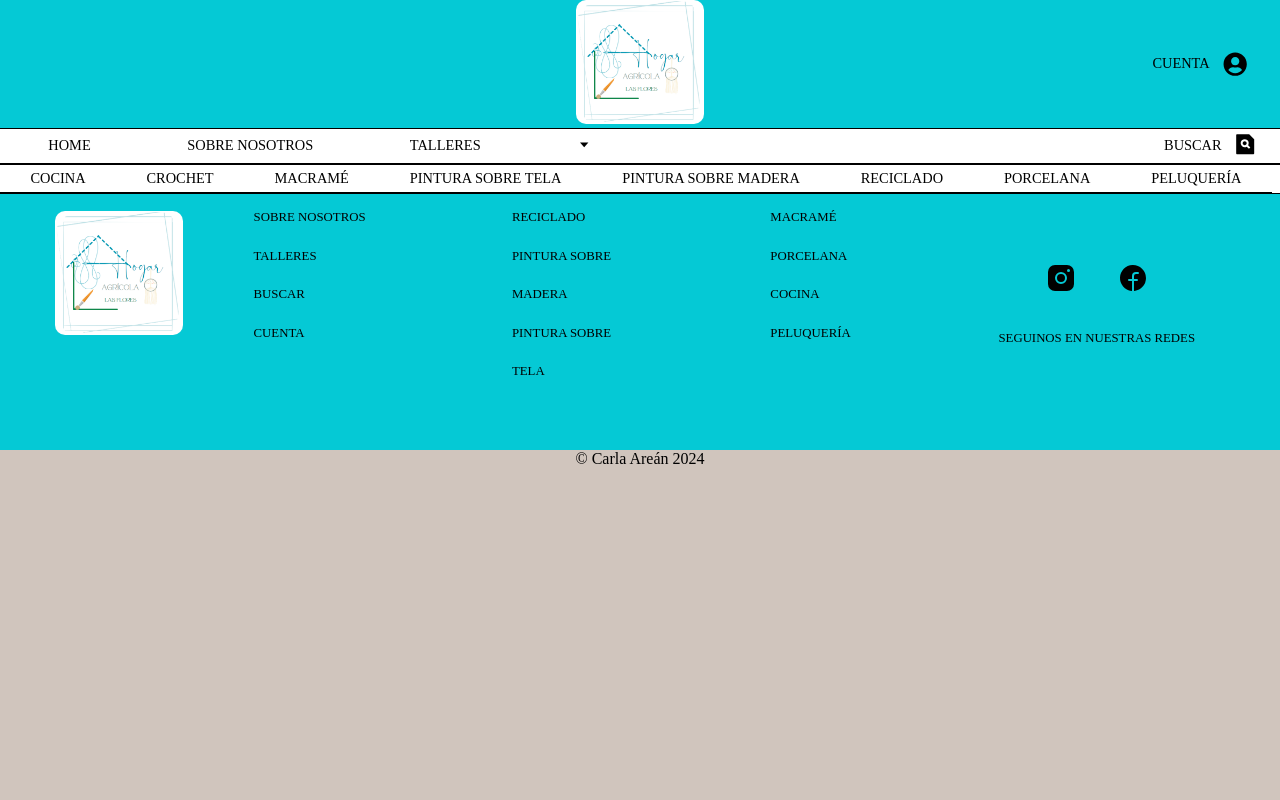
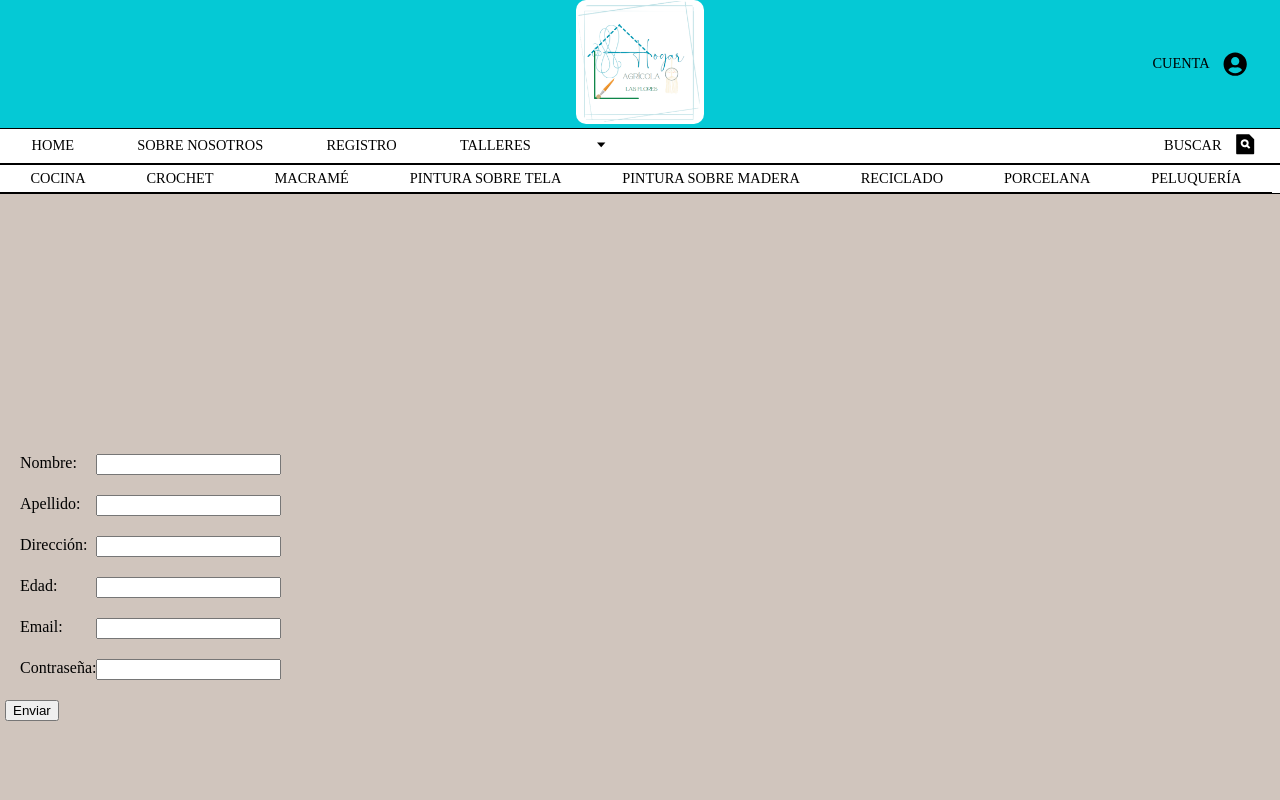
Before and after one commit to carlaarean79/HogarAgricolaReact, a React (Vite) app: page /registro in a window 1280 px wide. Shown: the top 800 px of the page. Built offline with nearby package versions, Linux system fonts and the light colour scheme; no server answers.

Commit message:
registro y v03perfil

```diff
--- a/src/App.jsx
+++ b/src/App.jsx
@@ -5,6 +5,7 @@ import { BrowserRouter, Routes, Route } from 'react-router-dom';
 import Header from './Headear/Header';
 import Macrame from './TallerMacrame/Macrame';
 import Cuenta from './Cuenta/Cuenta';
+import Registro from './Registro/Registro';
 const App = ()=> {
 
   return (
@@ -13,7 +14,7 @@ const App = ()=> {
       <Header />
        <Routes>
         <Route path='/' element={<Home />}/>
-
+        <Route path='registro' element={<Registro />}/>
          <Route path='cuenta' element={<Cuenta />}/>
         <Route path='macrame' element={<Macrame/>}/>
       </Routes>
--- a/src/Headear/Header.jsx
+++ b/src/Headear/Header.jsx
@@ -44,7 +44,7 @@ function Header() {
               <Link to='/'>HOME</Link>
               <Link to='sobreNosotros'>SOBRE NOSOTROS</Link> {/*Agregar un onClick para manejar el menú desplegable de talleres */}
 
-
+              <Link to='registro'>REGISTRO</Link>
                 <Link to='talleres'>TALLERES</Link>
                 <div onClick={toggleTalleresMenu} className="talleres">
                   <BiCaretDown />
--- a/src/Perfil/Perfil.jsx
+++ b/src/Perfil/Perfil.jsx
@@ -5,7 +5,6 @@ import { HiOutlinePencil, HiPlusCircle } from "react-icons/hi2";
 const Perfil = () => {
    const [inputVisible, setInputVisible] = useState(false);
    const [formData, setFormData] = useState({
-    id:"",
     nombre:"",
     apellido:"",
     direccion:"",
@@ -48,7 +47,7 @@ const Perfil = () => {
 
             setInputVisible(false);
          })
-         .catch(error => console.error(error));
+
       } catch (error) {
          console.error('Error al guardar los datos:', error);
       }
--- /dev/null
+++ b/src/Registro/Registro.css
@@ -0,0 +1,18 @@
+.containerAllRegistro{
+    display: flex;
+    position: relative;
+    width: 40vw;
+    margin-top: 35vh;
+    height: 500px;
+}
+.containerAllInput {
+    display: flex;
+    justify-content: center;
+    flex-direction: column;
+}
+.input {
+    display: flex;
+    justify-content: space-between;
+    align-content: center;
+    margin: 20px;
+}
--- a/src/Registro/Registro.jsx
+++ b/src/Registro/Registro.jsx
@@ -1,59 +1,59 @@
-import React from 'react'
-import { HiPlusCircle } from "react-icons/hi2";
+import React, {useState} from 'react'
+import './Registro.css'
 const Registro = ()=> {
     const [formData, setFormData] =useState({
         nombre: '',
         apellido: '',
         direccion:'',
+        localidad:"",
         edad:'',
         email:'',
         contraseña:''
     })
+const handleChange = (e)=>{
+  setFormData({...FormData, [e.target.name]: [e.target.value]});
+  if(!formData.name){
+    throw new Error ('Debe completar todos los campos');
+  }
+}
+const handleSubmit = (e)=>{
+  e.preventDefault();
+  console.log('eviado');
+}
+
   return (
-    <div className='item-perfil-usuario'>
+    <div className='containerAllRegistro'>
+      <div className="containerAllInput">
+<form onSubmit={handleSubmit}>
+
     <div className="input">
   <label>Nombre:</label>
-  <input type='text'
-  value={inputValue.nombre}
-  onChange={handleChange}
-  /><HiOutlinePencil className="icon"/>
+  <input type='text'  value={formData.nombre}  onChange={handleChange} />
   </div>
   <div className="input">
-   <label>Apellido:</label>
-  <input type='text'
-  value={inputValue.apellido}
-  onChange={handleChange}
-  /><HiOutlinePencil className="icon"/>
+  <label>Apellido:</label>
+   <input type='text'  value={formData.apellido}  onChange={handleChange}  />
   </div>
   <div className="input">
    <label>Dirección:</label>
-  <input type='text'
-  value={inputValue}
-  onChange={handleChange}
-  /><HiOutlinePencil className="icon"/>
+  <input type='text'  value={formData.direccion}  onChange={handleChange}  />
   </div>
   <div className="input">
    <label>Edad:</label>
-  <input type='number'
-  value={inputValue}
-  onChange={handleChange}
-  /><HiOutlinePencil className="icon"/>
+  <input type='number'  value={formData.edad}  onChange={handleChange}  />
   </div>
   <div className="input">
    <label>Email:</label>
-  <input type='email'
-  value={inputValue}
-  onChange={handleChange}
-  /><HiOutlinePencil className="icon"/>
+  <input type='email'  value={formData.email}  onChange={handleChange}  />
   </div>
   <div className="input">
    <label>Contraseña:</label>
-  <input type='text'
-  value={inputValue}
-  onChange={handleChange}
-  />
+  <input type='text'  value={formData.contraseña}  onChange={handleChange}  />
   </div>
 
+      <button className='btns' type='submit' onClick={handleSubmit}>Enviar</button>
+</form>
+      </div>
 
   </div>
   )
```
Also changed, not shown: src/Titulo/Login/Login.jsx (added).
